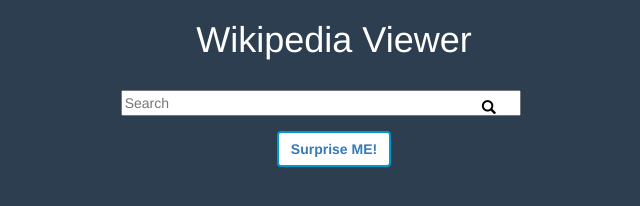
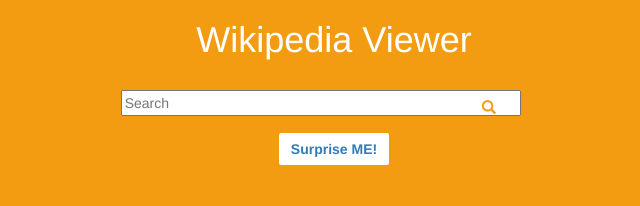
Before and after one commit to himanshumehta1114/wikipediaViewer, a plain HTML site: page index.html in a window 1280 px wide. Shown: the whole page, without its empty margins (306-946 px from the left). Drawn offline with nearby package versions, Linux system fonts and the light colour scheme.

Commit message:
formatted css

```diff
--- a/style.css
+++ b/style.css
@@ -1,10 +1,10 @@
 #body {
-	background:#2c3e50;
+	background:#f39c12;
 	color: #fff;
 }
 
 .search {
-	color: #000;
+	color: #f39c12;
 }
 
 .getInput {
@@ -12,8 +12,6 @@
 }
 
 .btn-default.outline {
-	border: 2px solid #0099cc;
-	color: #0099cc;
-
-
+	border: 2px solid #f39c12;
+	color: #f39c12;
 }
```
